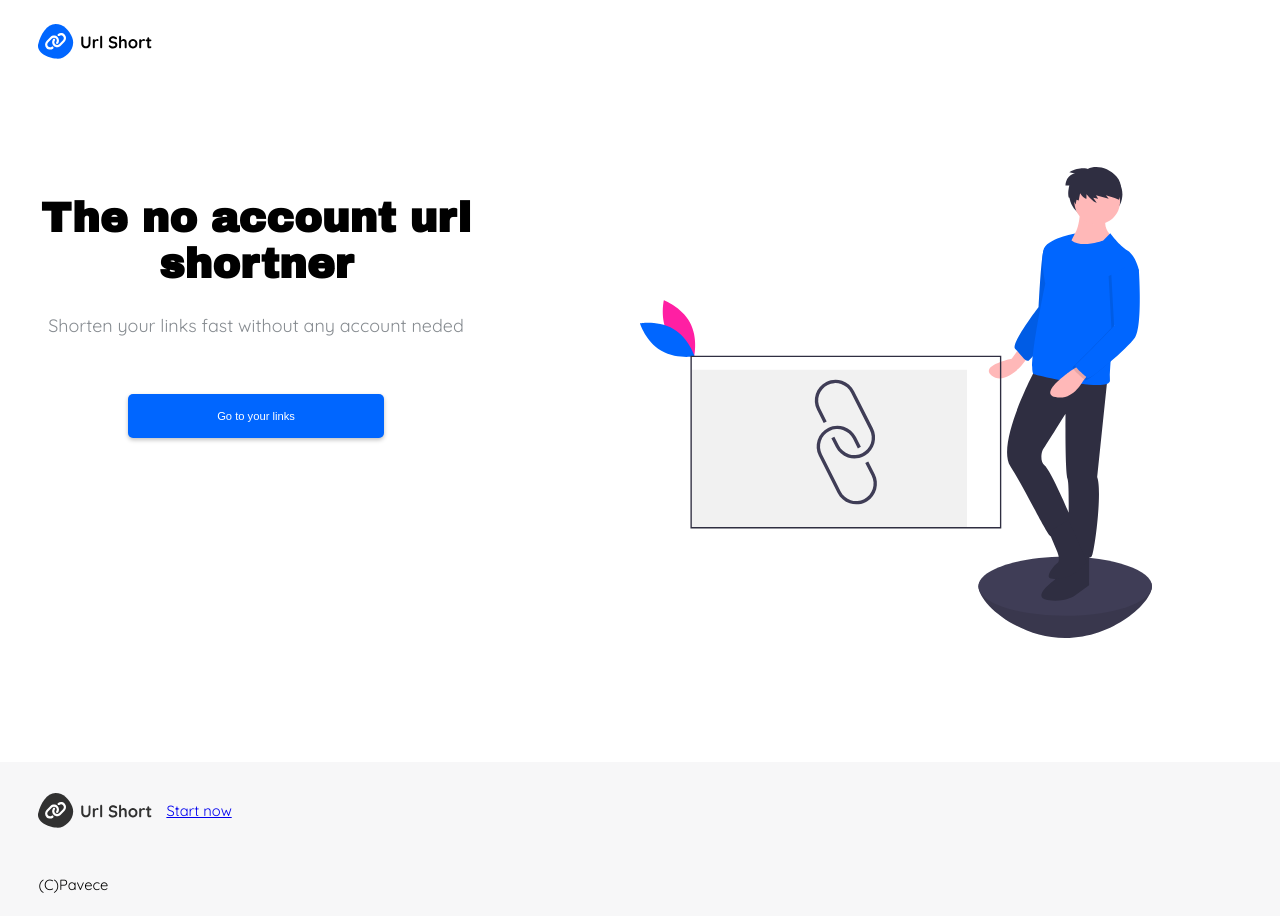
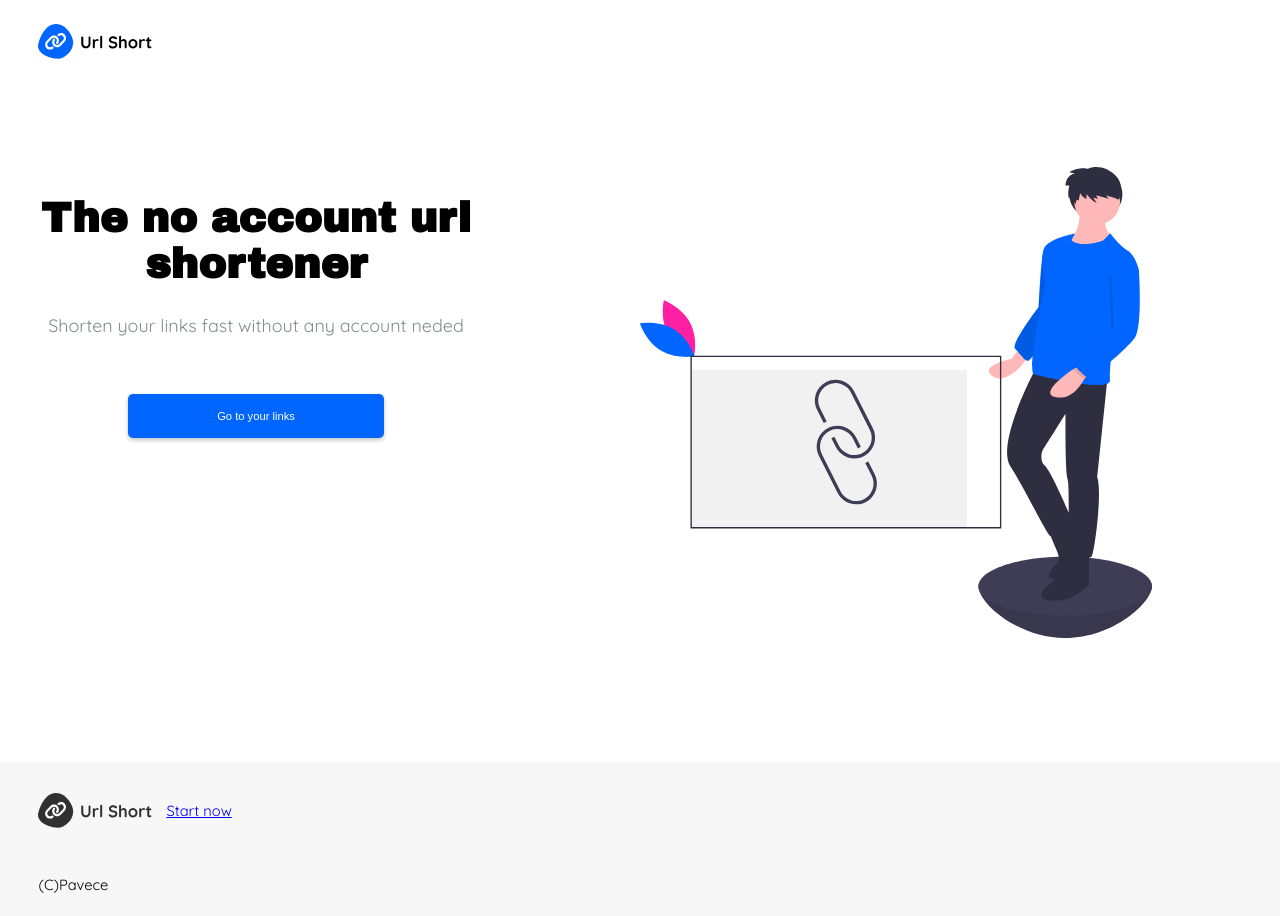
Before and after one commit to pavece/pavece-urlShort, a React (Vite) app in the folder urlShort-frontend/: page / in a window 1280 px wide. Built offline with nearby package versions, Linux system fonts and the light colour scheme.

Commit message:
fixed typo

```diff
--- a/urlShort-frontend/src/components/landingHeroSection.jsx
+++ b/urlShort-frontend/src/components/landingHeroSection.jsx
@@ -6,7 +6,7 @@ const LandingHeroSection = () => {
 		<div className="hero-section">
 			<div className="hero-info">
 				<div className="hero-text">
-					<h1>The no account url shortner</h1>
+					<h1>The no account url shortener</h1>
 					<p>Shorten your links fast without any account neded</p>
 				</div>
 				<div className="hero-btn">
```
Also changed, not shown: 1 other file (tests, documents, lock files or other folders).
